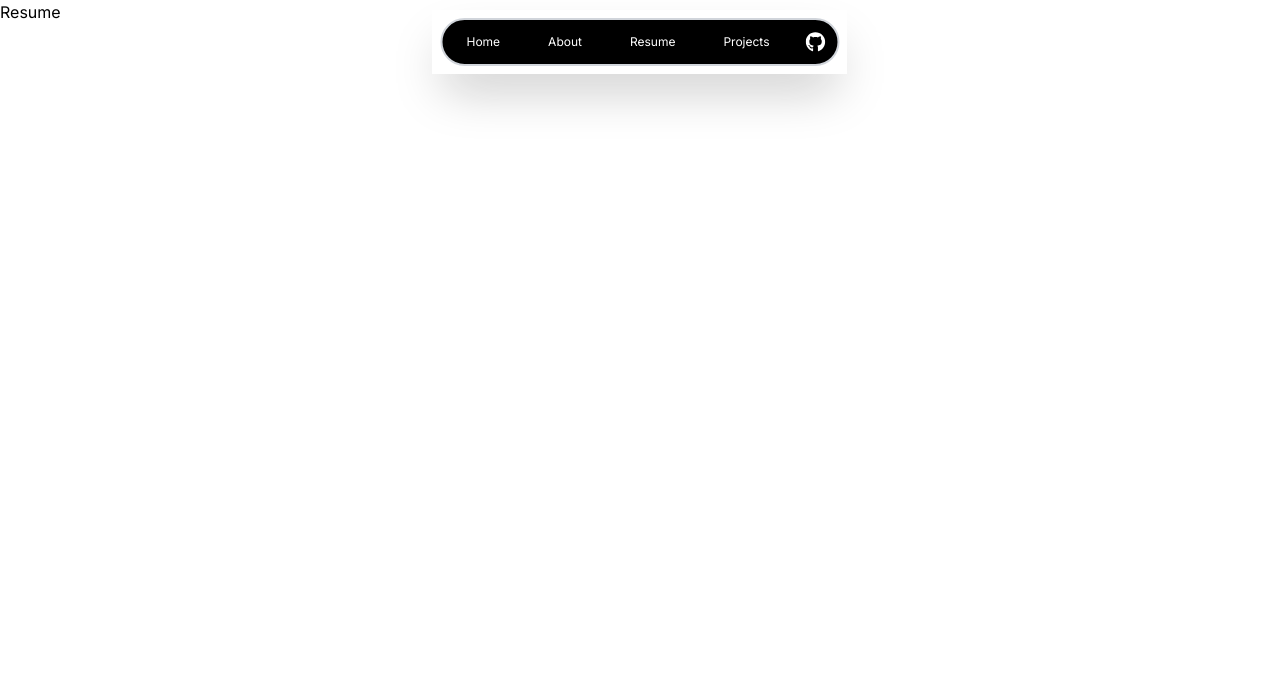
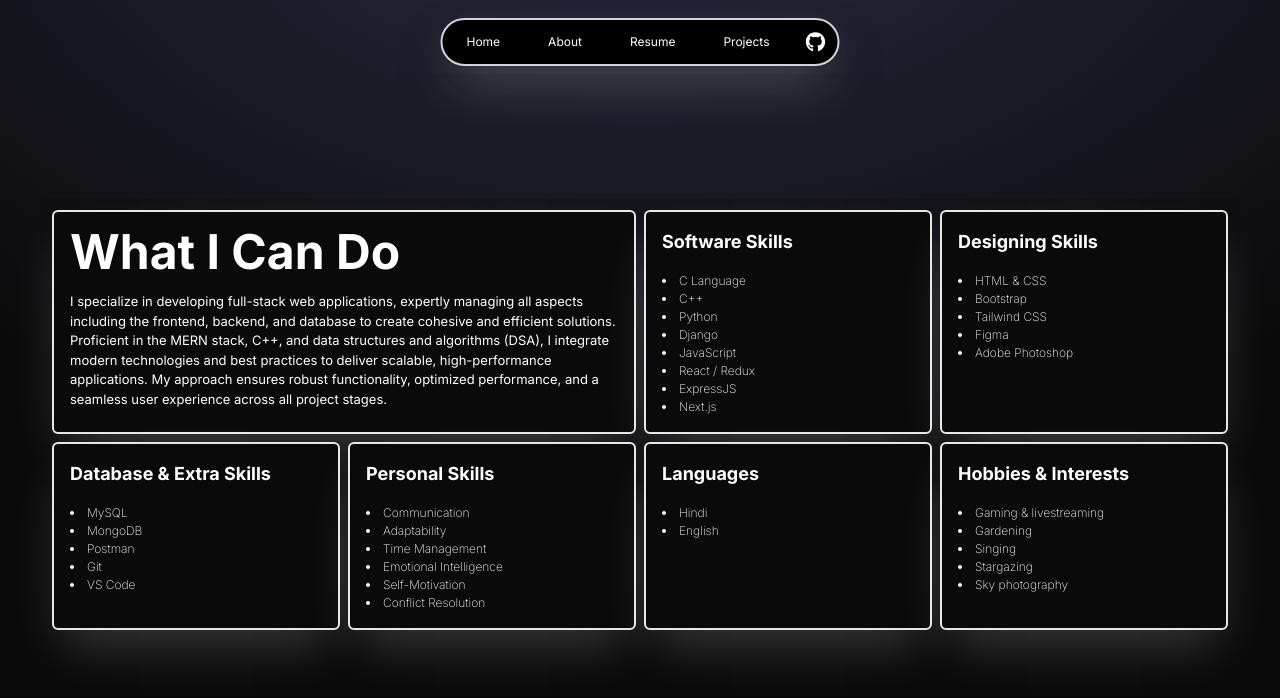
Before and after one commit to itsmeprinceyt/portfolio_itsmeprince, a Next.js app: page /resume in a window 1280 px wide. Shown: the top 698 px of the page. Built offline with nearby package versions, Linux system fonts and the light colour scheme.

Commit message:
resume done

```diff
--- a/app/(components)/Navbar.jsx
+++ b/app/(components)/Navbar.jsx
@@ -28,7 +28,7 @@ export default function Navbar() {
                 <Link
                     className="transition-all ease-in-out duration-200  hover:text-black hover:bg-white rounded-full p-2"
                     href="https://github.com/itsmeprinceyt/portfolio_itsmeprince" target="_blank">
-                    <span class="[&>svg]:h-5 [&>svg]:w-5">
+                    <span className="[&>svg]:h-5 [&>svg]:w-5">
                         <svg
                             xmlns="http://www.w3.org/2000/svg"
                             fill="currentColor"
--- a/app/about/page.jsx
+++ b/app/about/page.jsx
@@ -15,7 +15,7 @@ export default function Home() {
                         <div className="flex gap-3 sm:justify-center">
                             <Link
                                 className="transition-all ease-in-out border-2 p-2 w-[50px] h-[50px] rounded-full flex justify-center items-center shadow-2xl shadow-white/50 hover:shadow-white hover:animate-pulse"
-                                href="https://www.youtube.com/@itsmeprinceyt" target="_blank"><span class="[&>svg]:h-5 [&>svg]:w-5">
+                                href="https://www.youtube.com/@itsmeprinceyt" target="_blank"><span className="[&>svg]:h-5 [&>svg]:w-5">
                                     <svg
                                         xmlns="http://www.w3.org/2000/svg"
                                         fill="currentColor"
@@ -27,7 +27,7 @@ export default function Home() {
                             </Link>
                             <Link
                                 className="transition-all ease-in-out border-2 p-2 w-[50px] h-[50px] rounded-full flex justify-center items-center shadow-2xl shadow-white/50 hover:shadow-white hover:animate-pulse"
-                                href="https://www.linkedin.com/in/mohduvaish" target="_blank"><span class="[&>svg]:h-5 [&>svg]:w-5">
+                                href="https://www.linkedin.com/in/mohduvaish" target="_blank"><span className="[&>svg]:h-5 [&>svg]:w-5">
                                     <svg
                                         xmlns="http://www.w3.org/2000/svg"
                                         fill="currentColor"
@@ -39,7 +39,7 @@ export default function Home() {
                             </Link>
                             <Link
                                 className="transition-all ease-in-out border-2 p-2 w-[50px] h-[50px] rounded-full flex justify-center items-center shadow-2xl shadow-white/50 hover:shadow-white hover:animate-pulse"
-                                href="https://github.com/itsmeprinceyt" target="_blank"><span class="[&>svg]:h-5 [&>svg]:w-5">
+                                href="https://github.com/itsmeprinceyt" target="_blank"><span className="[&>svg]:h-5 [&>svg]:w-5">
                                     <svg
                                         xmlns="http://www.w3.org/2000/svg"
                                         fill="currentColor"
@@ -52,7 +52,7 @@ export default function Home() {
                             <Link
                                 className="transition-all ease-in-out border-2 p-2 w-[50px] h-[50px] rounded-full flex justify-center items-center shadow-2xl shadow-white/50 hover:shadow-white hover:animate-pulse"
                                 href="https://discord.gg/HgXNs4p5cx" target="_blank"
-                            ><span class="[&>svg]:h-5 [&>svg]:w-5">
+                            ><span className="[&>svg]:h-5 [&>svg]:w-5">
                                     <svg
                                         xmlns="http://www.w3.org/2000/svg"
                                         fill="currentColor"
@@ -64,7 +64,7 @@ export default function Home() {
                             </Link>
                             <Link
                                 className="transition-all ease-in-out border-2 p-2 w-[50px] h-[50px] rounded-full flex justify-center items-center shadow-2xl shadow-white/50 hover:shadow-white hover:animate-pulse"
-                                href="https://twitter.com/itsmeprinceyt" target="_blank"><span class="[&>svg]:h-5 [&>svg]:w-5">
+                                href="https://twitter.com/itsmeprinceyt" target="_blank"><span className="[&>svg]:h-5 [&>svg]:w-5">
                                     <svg
                                         xmlns="http://www.w3.org/2000/svg"
                                         fill="currentColor"
@@ -76,7 +76,7 @@ export default function Home() {
                             </Link>
                             <Link
                                 className="transition-all ease-in-out border-2 p-2 w-[50px] h-[50px] rounded-full flex justify-center items-center shadow-2xl shadow-white/50 hover:shadow-white hover:animate-pulse"
-                                href="https://www.instagram.com/itsmeprinceyt" target="_blank"><span class="[&>svg]:h-5 [&>svg]:w-5">
+                                href="https://www.instagram.com/itsmeprinceyt" target="_blank"><span className="[&>svg]:h-5 [&>svg]:w-5">
                                     <svg
                                         xmlns="http://www.w3.org/2000/svg"
                                         fill="currentColor"
--- a/app/layout.js
+++ b/app/layout.js
@@ -5,18 +5,22 @@ const inter = Inter({ subsets: ["latin"] });
 
 export const metadata = {
   title: "ItsMe Prince - Portfolio",
-  description: "My Person Portfolio showcasing my skills and projects.",
+  description: "My Personal Portfolio showcasing my skills and projects.",
 };
 
 export default function RootLayout({ children }) {
   return (
     <html lang="en">
+      <head>
+        <meta name="keywords" content="Mohd Uvaish, ItsMe Prince, Portfolio, Web Developer, Next.js, Tailwind CSS, Full Stack Developer" />
+        <meta name="author" content="Mohd Uvaish" />
+      </head>
       <body className={`${inter.className} relative`}>
         <div className="relative">
-          <Navbar/>
-        {children}
+          <Navbar />
+          {children}
         </div>
-        </body>
+      </body>
     </html>
   );
 }
--- a/app/resume/page.jsx
+++ b/app/resume/page.jsx
@@ -1,8 +1,83 @@
 import Link from "next/link";
-import Image from "next/image";
 
 export default function Resume() {
     return (
-        <hello>Resume</hello>
+        <>
+            <div className="">
+                <div className="flex justify-center items-center min-h-screen top-0 z-[-2] bg-neutral-950 bg-[radial-gradient(ellipse_80%_80%_at_50%_-20%,rgba(120,119,198,0.3),rgba(255,255,255,0))] px-10 pt-[100px] pb-[60px] sm:pt-[40px] sm:pb-0">
+                    <div className="bg-neutral-950/30 rounded-md text-white w-max h-max p-3 grid grid-cols-1 gap-2 items-start sm:grid-cols-1 sm:justify-center sm:items-center">
+                        <div className="grid gap-2 grid-cols-1 sm:grid-cols-4">
+                            <div className="bg-neutral-950 hover:text-black hover:bg-white hover:shadow-white/80 p-4 rounded-md col-span-1 sm:col-span-2 border-2 shadow-2xl shadow-white/20">
+                                <h2 className="text-3xl sm:text-5xl font-bold">What I Can Do</h2>
+                                <p className="text-[13px] mt-4">
+                                    I specialize in developing full-stack web applications, expertly managing all aspects including the frontend, backend, and database to create cohesive and efficient solutions. Proficient in the MERN stack, C++, and data structures and algorithms (DSA), I integrate modern technologies and best practices to deliver scalable, high-performance applications. My approach ensures robust functionality, optimized performance, and a seamless user experience across all project stages.
+                                </p>
+                            </div>
+                            <div className="bg-neutral-950 hover:text-black hover:bg-white hover:shadow-white/80 p-4 rounded-md border-2 shadow-2xl shadow-white/20">
+                                <h2 className=" text-lg font-bold">Software Skills</h2>
+                                <ul className="text-[12px] font-extralight list-disc list-inside mt-4">
+                                    <li>C Language</li>
+                                    <li>C++</li>
+                                    <li>Python</li>
+                                    <li>Django</li>
+                                    <li>JavaScript</li>
+                                    <li>React / Redux</li>
+                                    <li>ExpressJS</li>
+                                    <li>Next.js</li>
+                                </ul>
+                            </div>
+                            <div className="bg-neutral-950 hover:text-black hover:bg-white hover:shadow-white/80 p-4 rounded-md border-2 shadow-2xl shadow-white/20">
+                                <h2 className=" text-lg font-bold">Designing Skills</h2>
+                                <ul className="text-[12px] font-extralight list-disc list-inside mt-4">
+                                    <li>HTML & CSS</li>
+                                    <li>Bootstrap</li>
+                                    <li>Tailwind CSS</li>
+                                    <li>Figma</li>
+                                    <li>Adobe Photoshop</li>
+                                </ul>
+                            </div>
+                            <div className="bg-neutral-950 hover:text-black hover:bg-white hover:shadow-white/80 p-4 rounded-md border-2 shadow-2xl shadow-white/20">
+                                <h2 className=" text-lg font-bold">Database & Extra Skills</h2>
+                                <ul className="text-[12px] font-extralight list-disc list-inside mt-4">
+                                    <li>MySQL</li>
+                                    <li>MongoDB</li>
+                                    <li>Postman</li>
+                                    <li>Git</li>
+                                    <li>VS Code</li>
+                                </ul>
+                            </div>
+                            <div className="bg-neutral-950 hover:text-black hover:bg-white hover:shadow-white/80 p-4 rounded-md border-2 shadow-2xl shadow-white/20">
+                                <h2 className=" text-lg font-bold">Personal Skills</h2>
+                                <ul className="text-[12px] font-extralight list-disc list-inside mt-4">
+                                    <li>Communication</li>
+                                    <li>Adaptability</li>
+                                    <li>Time Management</li>
+                                    <li>Emotional Intelligence</li>
+                                    <li>Self-Motivation</li>
+                                    <li>Conflict Resolution</li>
+                                </ul>
+                            </div>
+                            <div className="bg-neutral-950 hover:text-black hover:bg-white hover:shadow-white/80 p-4 rounded-md border-2 shadow-2xl shadow-white/20">
+                                <h2 className=" text-lg font-bold">Languages</h2>
+                                <ul className="text-[12px] font-extralight list-disc list-inside mt-4">
+                                    <li>Hindi</li>
+                                    <li>English</li>
+                                </ul>
+                            </div>
+                            <div className="bg-neutral-950 hover:text-black hover:bg-white hover:shadow-white/80 p-4 rounded-md border-2 shadow-2xl shadow-white/20">
+                                <h2 className=" text-lg font-bold">Hobbies & Interests</h2>
+                                <ul className="text-[12px] font-extralight list-disc list-inside mt-4">
+                                    <li>Gaming & livestreaming</li>
+                                    <li>Gardening</li>
+                                    <li>Singing</li>
+                                    <li>Stargazing</li>
+                                    <li>Sky photography</li>
+                                </ul>
+                            </div>
+                        </div>
+                    </div>
+                </div>
+            </div>
+        </>
     );
 }
```
Also changed, not shown: 1 other file (tests, documents, lock files or other folders).
